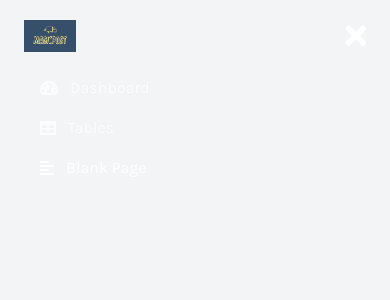
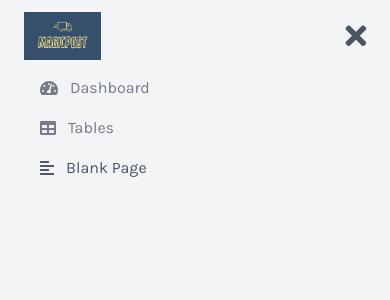
Before and after one commit to godjulius/magicpost, a React (Create React App) app in the folder frontend/: page /admin in a window 390 px wide. Both pictures are taken after a click on the button 352 px from the left and 36 px from the top of the page. Shown: the top 300 px of the page. Built offline with nearby package versions, Linux system fonts and the light colour scheme.

Commit message:
Update MobileHeader.js

```diff
--- a/frontend/src/admin/MobileHeader.js
+++ b/frontend/src/admin/MobileHeader.js
@@ -5,16 +5,16 @@ const MobileHeader = () => {
 
   return (
     <header className={`w-full bg-gray-100 py-5 px-6 sm:hidden`}>
-      <div className="flex items-center justify-between">
+      <div className="flex items-center justify-between h-8">
         <Link
           to="/"
           className="text-gray-500 text-3xl font-semibold uppercase hover:text-gray-700"
         >
-          <img src="./asset/Logo.png" alt="LOGO" className="h-8"></img>
+          <img src="./asset/Logo.png" alt="LOGO" className="h-12 py-0 px-0"></img>
         </Link>
         <button
           onClick={() => setIsOpen(!isOpen)}
-          className="text-white text-3xl focus:outline-none"
+          className="text-gray-600 text-3xl focus:outline-none"
         >
           <i
             style={{ display: !isOpen ? "block" : "none" }}
@@ -31,21 +31,21 @@ const MobileHeader = () => {
       <nav className={`flex flex-col pt-4 ${isOpen ? "flex" : "hidden"}`}>
         <Link
           to="/admin/Dashboard"
-          className="flex items-center text-white opacity-75 hover:opacity-100 py-2 pl-4 nav-item"
+          className="flex items-center text-gray-600 opacity-75 hover:opacity-100 py-2 pl-4 nav-item"
         >
           <i className="fas fa-tachometer-alt mr-3"></i>
           Dashboard
         </Link>
         <Link
           to="/admin/AccountManagement"
-          className="flex items-center text-white opacity-75 hover:opacity-100 py-2 pl-4 nav-item"
+          className="flex items-center text-gray-600 opacity-75 hover:opacity-100 py-2 pl-4 nav-item"
         >
           <i className="fas fa-table mr-3"></i>
           Tables
         </Link>
         <Link
           to="/admin/PaymentForm"
-          className="flex items-center text-white py-2 pl-4 nav-item"
+          className="flex items-center text-gray-600 py-2 pl-4 nav-item"
         >
           <i className="fas fa-align-left mr-3"></i>
           Blank Page
```
